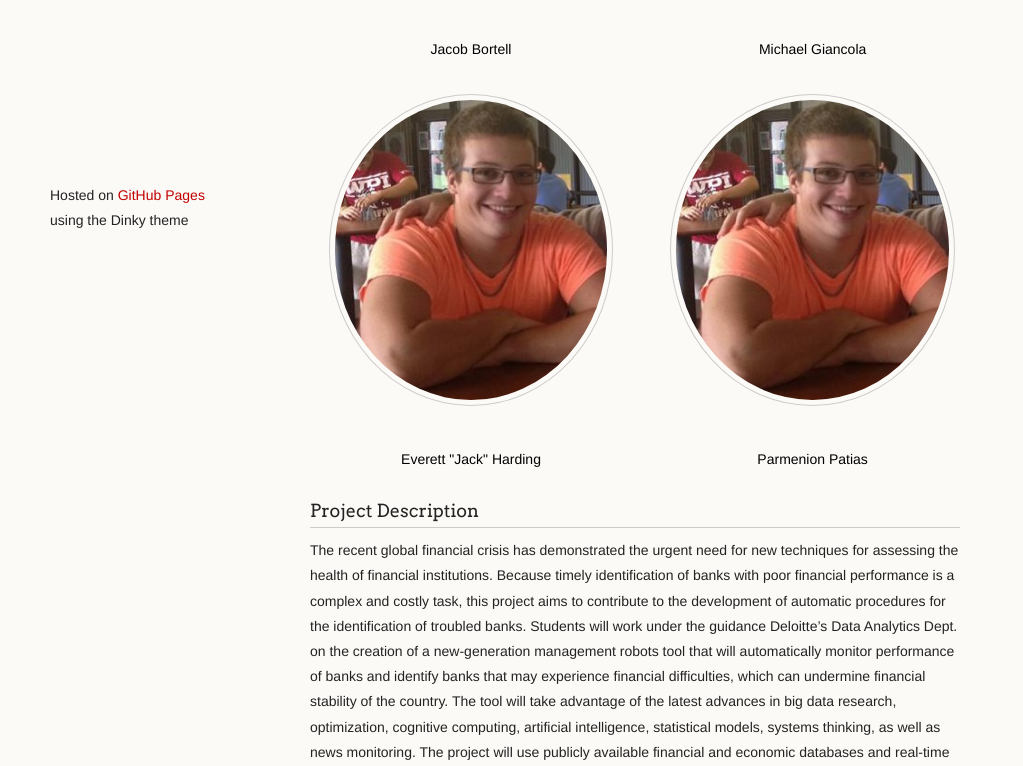
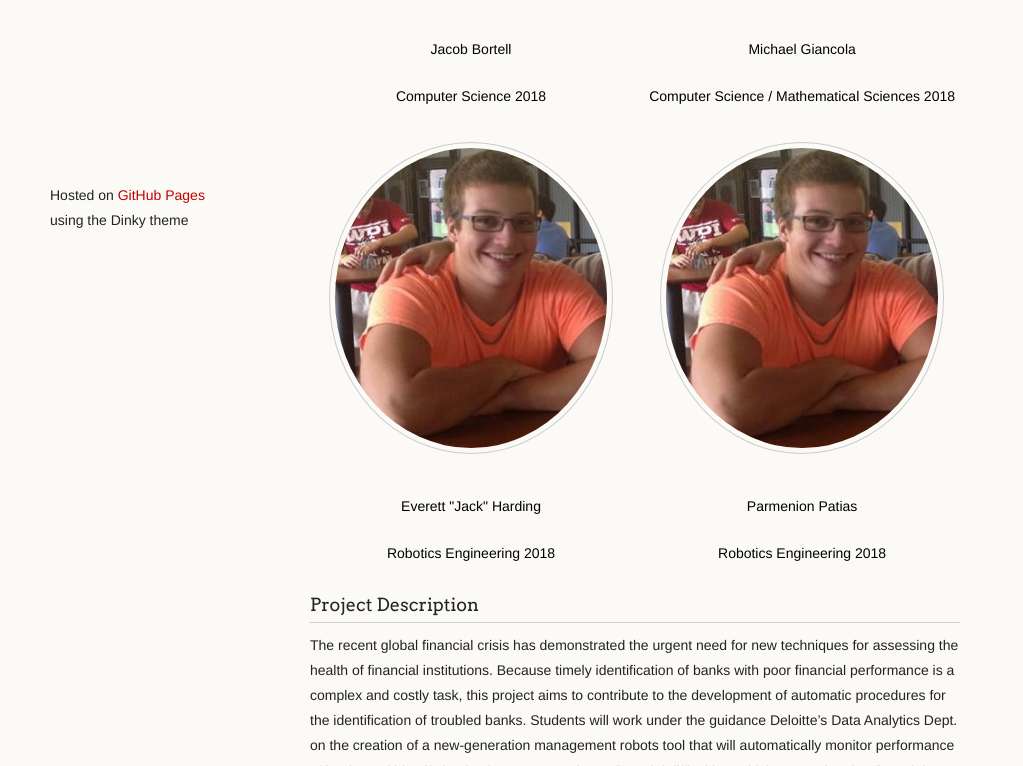
Before and after one commit to DeloitteIQP/DeloitteIQP.github.io, a plain HTML site: page index.html in a window 1280 px wide. Shown: the part 535-1301 px from the top of the page, without its empty margins (0-1023 px from the left). Drawn offline with Linux system fonts and the light colour scheme.

Commit message:
Added pictures

```diff
--- a/index.html
+++ b/index.html
@@ -57,15 +57,19 @@
 <div id="col1">
 <img src="/images/team/jacob.jpg" alt="Missing JPG" class="inline" style="border-radius:50%"/>
 <p>Jacob Bortell</p>
+<p>Computer Science 2018</p>
 <img src="/images/team/mike.jpg" alt="Missing JPG" class="inline" style="border-radius:50%"/>
 <p>Everett "Jack" Harding</p>
+<p>Robotics Engineering 2018</p>
 </div>
 
 <div id="col2">
 <img src="/images/team/mike.jpg" alt="Missing JPG" class="inline" style="border-radius:50%"/>
 <p>Michael Giancola</p>
+<p>Computer Science / Mathematical Sciences 2018</p>
 <img src="/images/team/mike.jpg" alt="Missing JPG" class="inline" style="border-radius:50%"/>
 <p>Parmenion Patias</p>
+<p>Robotics Engineering 2018</p>
 </div>
 
 <h3>
```
